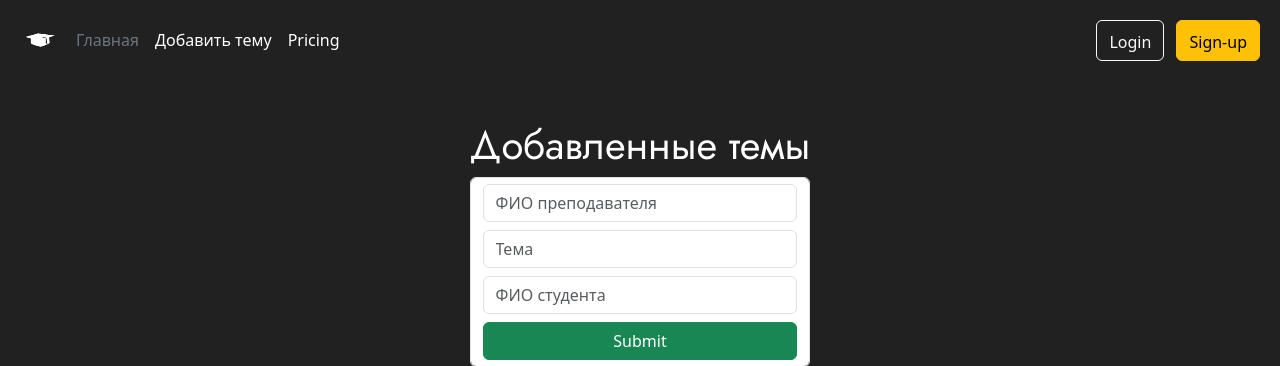
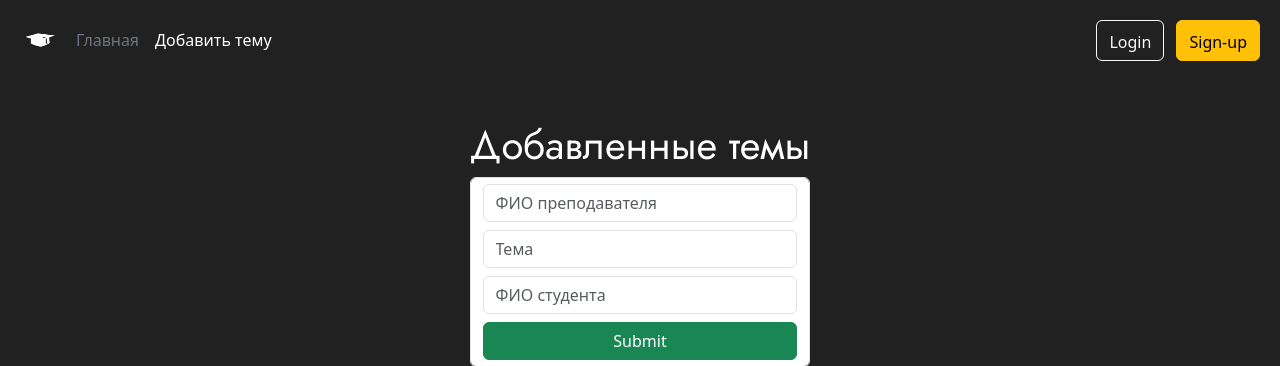
Before and after one commit to AffectVladislav/flask_prod, a Flask app: page /post/create in a window 1280 px wide. Shown: the top 366 px of the page. Run offline with Flask 3, Linux system fonts and the light colour scheme; some libraries are stand-ins or nearby versions.

Commit message:
rus lang

```diff
--- a/app/templates/main/_header.html
+++ b/app/templates/main/_header.html
@@ -10,8 +10,8 @@
                 style="vertical-align: inherit;">Главная</font></font></a></li>
         <li><a href="{{ url_for('post.create') }}" class="nav-link px-2 text-white"><font
                 style="vertical-align: inherit;">Добавить тему</font></font></a></li>
-        <li><a href="#" class="nav-link px-2 text-white"><font style="vertical-align: inherit;"><font
-                style="vertical-align: inherit;">Pricing</font></font></a></li>
+<!--        <li><a href="#" class="nav-link px-2 text-white"><font style="vertical-align: inherit;"><font-->
+<!--                style="vertical-align: inherit;">Цены</font></font></a></li>-->
     </ul>
 
     <div class="text-end">
```
